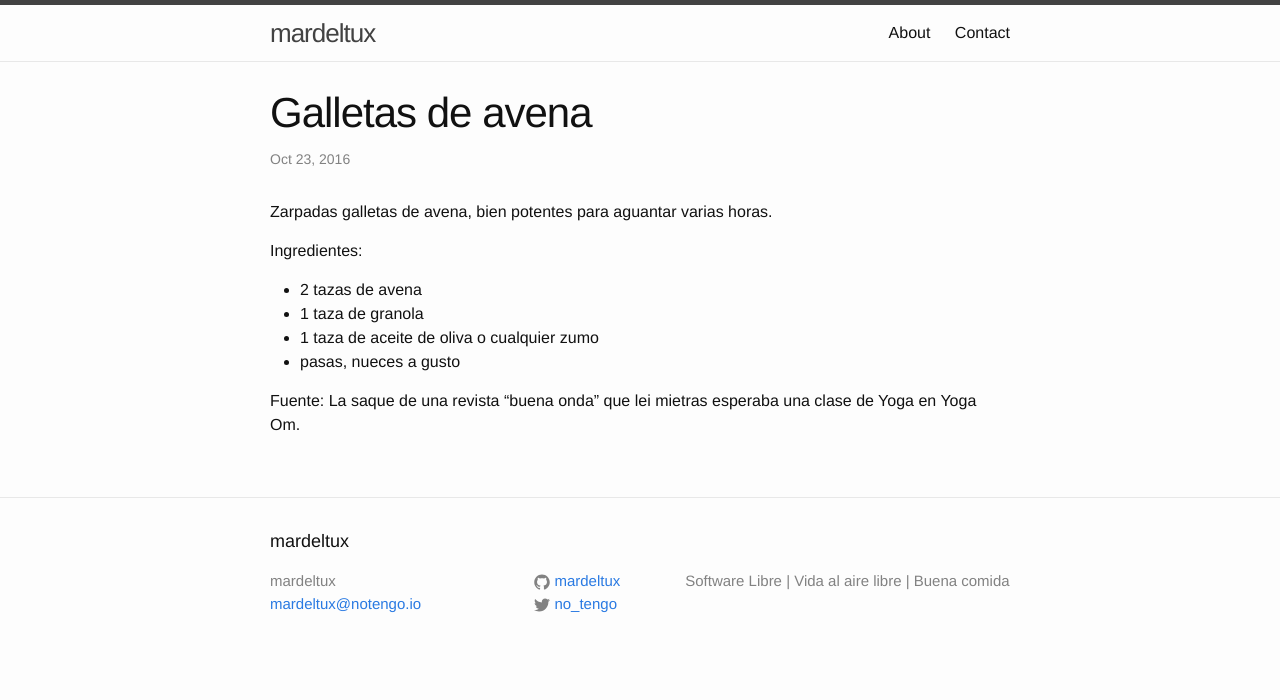
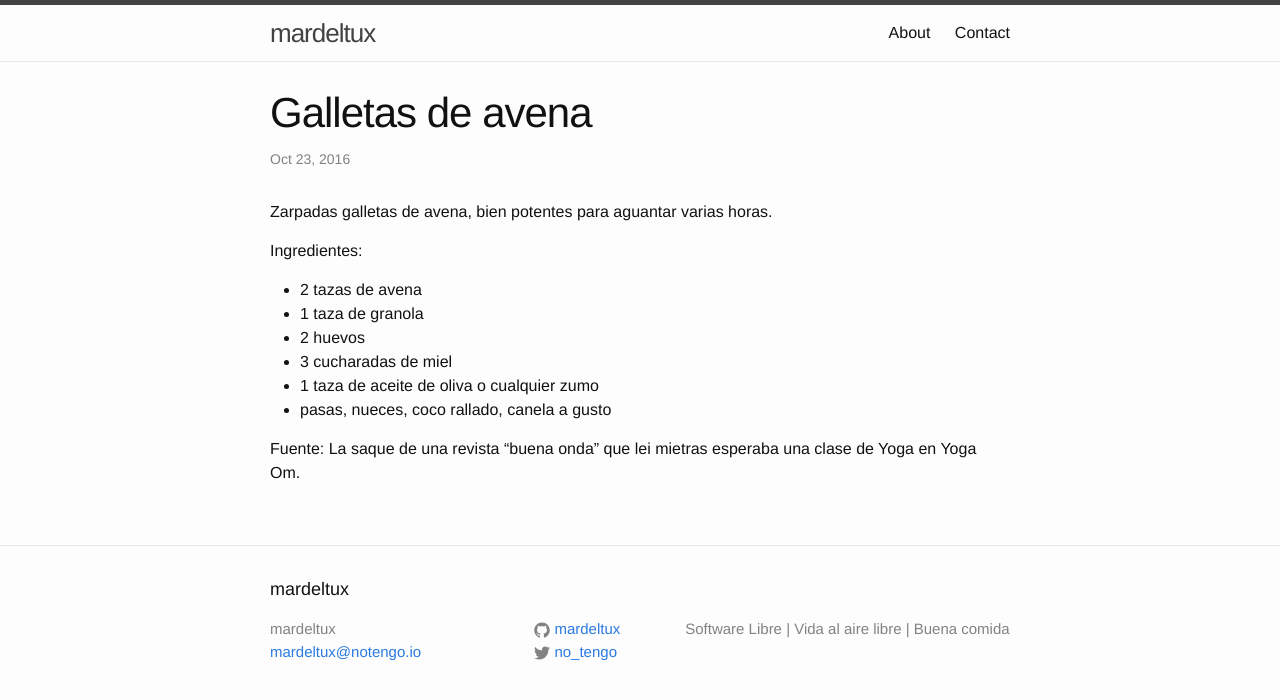
Before and after one commit to mardeltux/mardeltux.github.io, a Jekyll site: the page built from _posts/2016-10-23-galletas-de-avena.markdown, in a window 1280 px wide. Shown: the top 700 px of the page. Built offline with Jekyll 4.4.1, drawn with Linux system fonts in a browser that asks for light colours.

Commit message:
Receta de galletas de avena, me olvide de los huevos

```diff
--- a/_posts/2016-10-23-galletas-de-avena.markdown
+++ b/_posts/2016-10-23-galletas-de-avena.markdown
@@ -11,8 +11,10 @@ Zarpadas galletas de avena, bien potentes para aguantar varias horas.
 Ingredientes:
 - 2 tazas de avena
 - 1 taza de granola
+- 2 huevos
+- 3 cucharadas de miel
 - 1 taza de aceite de oliva o cualquier zumo
-- pasas, nueces a gusto
+- pasas, nueces, coco rallado, canela a gusto
 
 
 
```
